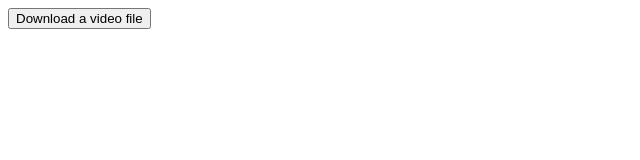
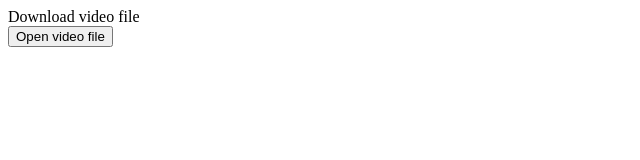
Before and after one commit to stranger2626/SimpleServer, a website: page mp4_folder/index.html in a window 1280 px wide. Shown: the whole page, without its empty margins (0-640 px from the left). Drawn offline with Linux system fonts and the light colour scheme.

Commit message:
added a  package.json file

```diff
--- a/mp4_folder/index.html
+++ b/mp4_folder/index.html
@@ -15,9 +15,11 @@ a.button {
 </head>
 
 <body>
+ <a href="http://localhost:8888/mp4_folder/file.mp4" class="button" download>Download video file</a>
 	 <form method="get" action="http://localhost:8888/mp4_folder/file.mp4">
-	 	<button type="submit">Download a video file</button>
+	 	<button type="submit">Open video file</button>
 	 </form>
+
    <!-- <script src="script.js" defer></script>-->
 
 </body>
```
Also changed, not shown: package.json (added, +20 -0 lines), 1 other file.
